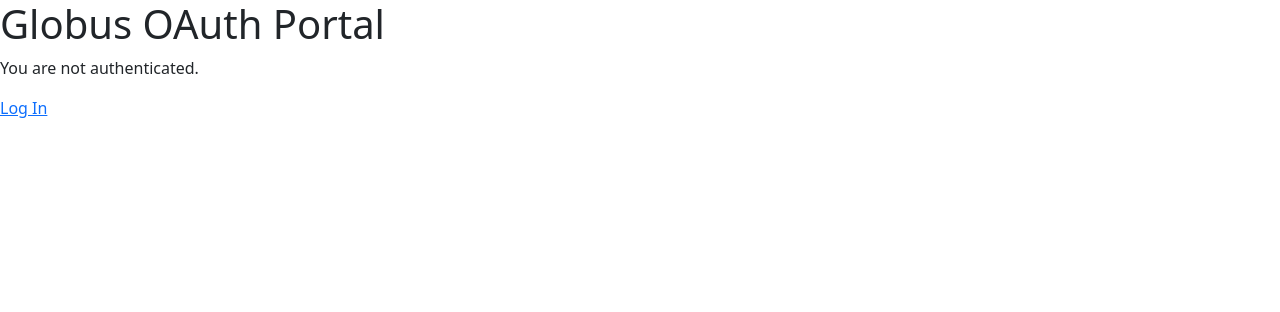
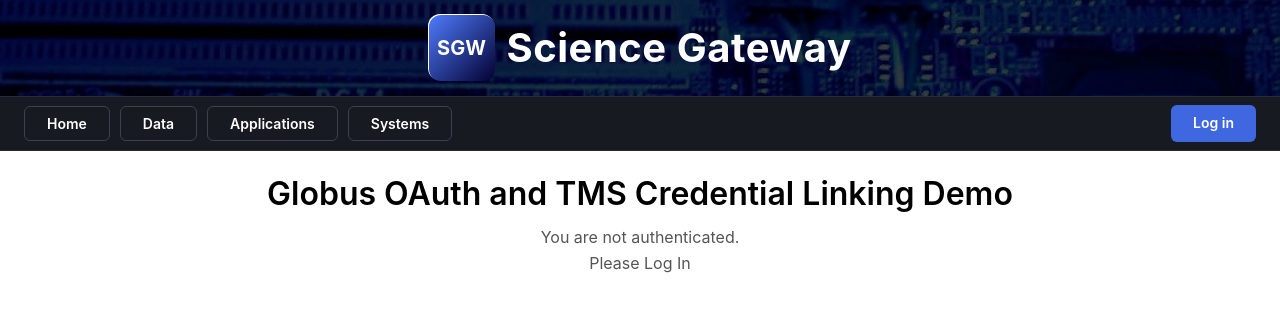
Before and after one commit to tapis-project/TMS-prototyping, a FastAPI app: template templates/root_globus.html in a window 1280 px wide. Shown: the top 312 px of the page. Run offline with FastAPI, Linux system fonts and the light colour scheme; the template is opened without the code that fills it, so the values that code supplies are empty.

Commit message:
Some window dressing for the potemkin gateway UI.

```diff
--- a/static/app.css
+++ b/static/app.css
@@ -1,4 +1,187 @@
 /* Placeholder static CSS file */
+
+:root {
+  --bg: #ffffff;
+  --logobg: #111111;
+  --nav: #171a21;
+  --line: #262b36;
+  --text: #000000;
+  --muted: #555555;
+  --border: #3a4150;
+  --hover: #222733;
+  --active: #344366;
+  --login: #3f68e0;
+  --loginhvr: #da6415;
+  --loginact: #db8a53;
+  --accent: #4f7cff;
+  --accent1: #030030;
+  --accent2: #da6415;
+  --tms: #f00;
+  --tmshvr: #ff0;
+  --tmsact: #0ff;
+}
+
+* { box-sizing: border-box; }
+
+body {
+  margin: 0;
+  padding: 0;
+  background: var(--bg);
+  color: var(--text);
+  font-family: -apple-system, BlinkMacSystemFont, "Segoe UI", Roboto, Helvetica, Arial, sans-serif;
+}
+
+.logo-bar {
+  position: relative;
+  display: flex;
+  justify-content: center;
+  align-items: center;
+  width: 100%;
+  height: 6rem;
+  min-height: 5rem;
+  /* resize: vertical; */
+  overflow: hidden;
+  container-type: size;
+  padding: 0 20px;
+  background-image:  url('./assets/Computer_inside_darkened.jpg');
+  background-size: cover;
+  background-position: center, center;
+  background-repeat: no-repeat;
+}
+
+.logo {
+  display: flex;
+  align-items: center;
+  gap: 12px;
+}
+
+.logo-mark {
+  width: 66px;
+  height: 66px;
+  border-radius: 12px;
+  background: linear-gradient(135deg, var(--accent), var(--accent1));
+  display: flex;
+  align-items: center;
+  justify-content: center;
+  font-weight: 700;
+  font-size: 20px;
+  color: var(--bg);
+  filter: drop-shadow(-1px -1px 0 var(--bg));
+}
+
+.logo-text {
+  font-size: 2.5rem;
+  font-weight: 700;
+  letter-spacing: 0.5px;
+  color: var(--bg);
+}
+
+.navbar {
+  background: var(--nav);
+  border-top: 1px solid var(--line);
+  border-bottom: 1px solid var(--line);
+  display: flex;
+  align-items: center;
+  justify-content: space-between;
+  padding: 8px 24px;
+}
+
+.nav-left {
+  display: flex;
+  align-items: center;
+  gap: 10px;
+}
+
+.nav-btn {
+  background: transparent;
+  color: var(--bg);
+  border: 1px solid var(--border);
+  border-radius: 6px;
+  padding: 6px 22px;
+  font-size: 14px;
+  font-weight: 600;
+  cursor: pointer;
+  text-decoration: none;
+  transition: background 0.15s ease, border-color 0.15s ease;
+}
+
+.nav-btn:hover {
+  background: var(--hover);
+  border-color: var(--accent2);
+}
+
+.nav-btn:active {
+  background: var(--active);
+}
+
+.login-btn {
+  display: inline-block;
+  background: var(--login);
+  color: var(--bg);
+  border: none;
+  border-radius: 6px;
+  padding: 10px 22px;
+  line-height: 1.2;
+  font-size: 14px;
+  font-weight: 600;
+  cursor: pointer;
+  text-decoration: none;
+  transition: background 0.15s ease;
+}
+
+.login-btn:hover {
+  background: var(--loginhvr);
+}
+
+.login-btn:active {
+  background: var(--loginact);
+}
+
+.tms-link {
+  padding: 1rem;
+}
+
+.tms-btn {
+  background: var(--login);
+  color: var(--bg);
+  border: 1px solid var(--border);
+  border-radius: 6px;
+  padding: 8px 24px;
+  font-size: 1rem;
+  font-weight: 500;
+  cursor: pointer;
+  text-decoration: none;
+  transition: background 0.15s ease;
+}
+
+.tms-btn:hover {
+  background: var(--loginhvr);
+}
+
+.tms-btn:active {
+  background: var(--loginact);
+}
+
+.main {
+  max-width: 1080px;
+  margin: 0 auto;
+  padding: 24px 12px;
+  text-align: center;
+}
+
+.main h1 {
+  margin: 0 0 12px;
+  font-size: 32px;
+  font-weight: 600;
+}
+
+.main p {
+  margin: 0;
+  color: var(--muted);
+  line-height: 1.6;
+}
+
+/* Jake's Styles */
 
 .nested-resource-table th:last-child,
 .nested-resource-table td:last-child {
--- a/templates/root_globus.html
+++ b/templates/root_globus.html
@@ -4,7 +4,7 @@
 <head>
     <meta charset="utf-8">
     <meta name="viewport" content="width=device-width, initial-scale=1">
-    <title>OAuth demo</title>
+    <title>SGW TMS OAuth Demo</title>
     <link href="https://cdn.jsdelivr.net/npm/bootstrap@5.3.8/dist/css/bootstrap.min.css" rel="stylesheet"
         integrity="sha384-sRIl4kxILFvY47J16cr9ZwB07vP4J8+LH7qKQnuqkuIAvNWLzeN8tE5YBujZqJLB" crossorigin="anonymous">
     <link rel="stylesheet" href="{{ url_for('static', path='/app.css') }}">
@@ -15,16 +15,33 @@
 
 <body>
 
+    <div class="logo-bar">
+        <div class="logo">
+        <div class="logo-mark">SGW</div>
+        <div class="logo-text">Science Gateway</div>
+        </div>
+    </div>
 
-    <h1>Globus OAuth Portal</h1>
+    <nav class="navbar">
+        <div class="nav-left">
+            <a class="nav-btn" href="/">Home</a>
+            <a class="nav-btn" href="/">Data</a>
+            <a class="nav-btn" href="/">Applications</a>
+            <a class="nav-btn" href="/">Systems</a>
+        </div>
+        <a class="login-btn" href="/login">Log in</a>
+    </nav>
+
+    <div class="main">
+    <h1>Globus OAuth and TMS Credential Linking Demo</h1>
     {% if authenticated %}
     <div>
         <p>
             Logged in as: {{ user_info['name'] }} ({{user_info['identity_provider_display_name']}},
             {{user_info['preferred_username']}})
         </p>
-        <p>
-            <a
+        <p class="tms-link">
+            <a class="tms-btn"
                 href="https://tms-auth-service.tacc.cloud/login?idp_id=globus_idp&redirect_uri=https://tms-auth-service.tacc.cloud/">Link
                 Resources via TMS</a>
         </p>
@@ -32,9 +49,10 @@
     {% else %}
     <div>
         <p>You are not authenticated.</p>
-        <p><a href="/login">Log In</a></p>
+        <p>Please Log In</p>
     </div>
     {% endif %}
+    </div>
 
     <script src="https://cdn.jsdelivr.net/npm/bootstrap@5.3.8/dist/js/bootstrap.bundle.min.js"
         integrity="sha384-FKyoEForCGlyvwx9Hj09JcYn3nv7wiPVlz7YYwJrWVcXK/BmnVDxM+D2scQbITxI"
```
Also changed, not shown: static/assets/Computer_inside_darkened.jpg (added).
